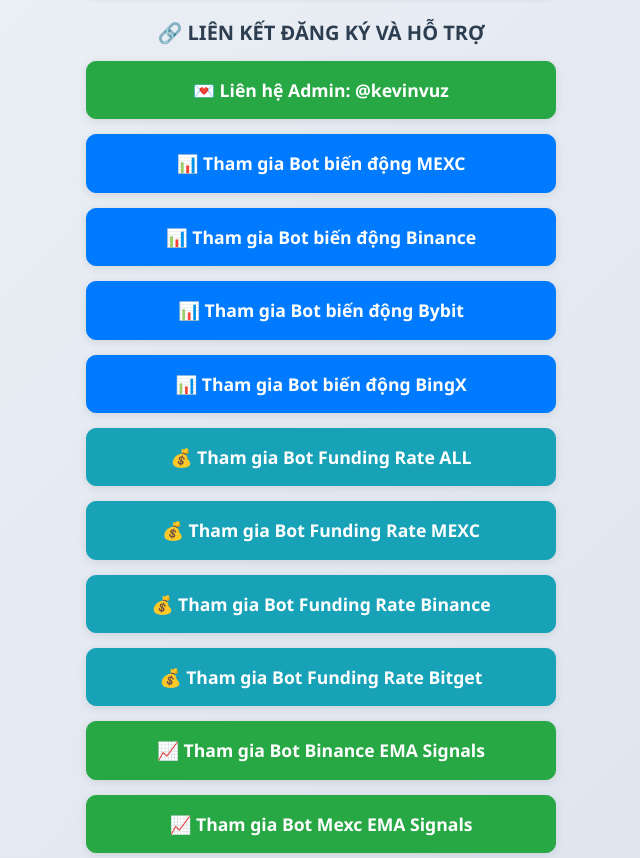
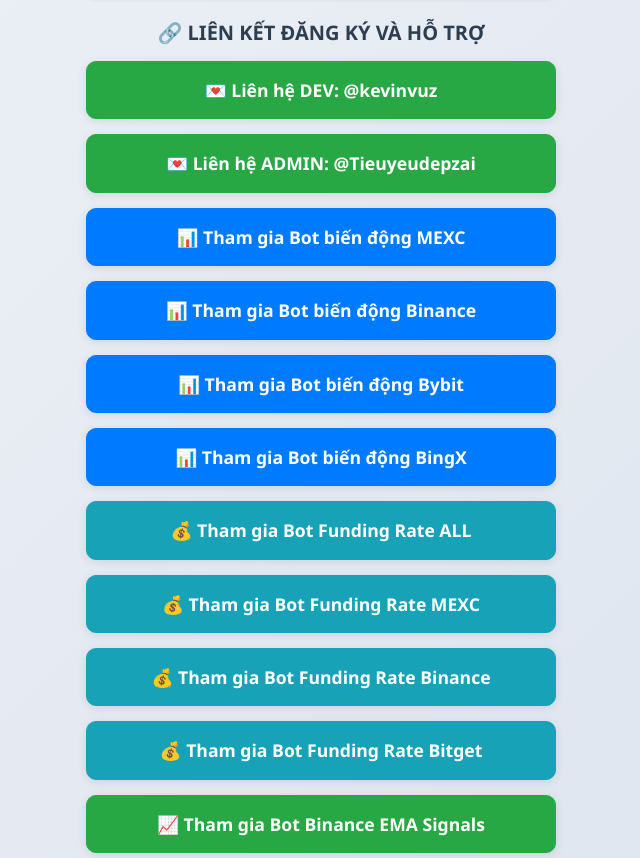
Before and after one commit to kienvmdev/kienvmdev.github.io, a plain HTML site: page index.html in a window 1280 px wide. Shown: the part 1215-2073 px from the top of the page, without its empty margins (319-959 px from the left). Drawn offline with nearby package versions, Linux system fonts and the light colour scheme.

Commit message:
update-UI

```diff
--- a/index.html
+++ b/index.html
@@ -205,7 +205,11 @@
         <h5 class="text-center mb-3 font-weight-bold" style="color: #2c3e50;">🔗 LIÊN KẾT ĐĂNG KÝ VÀ HỖ TRỢ</h5>
 
         <a href="https://t.me/kevinvuz" target="_blank" class="btn btn-lg btn-success link-button contact-admin">
-            💌 Liên hệ Admin: @kevinvuz
+            💌 Liên hệ DEV: @kevinvuz
+        </a>
+
+        <a href="https://t.me/Tieuyeudepzai" target="_blank" class="btn btn-lg btn-success link-button contact-admin">
+            💌 Liên hệ ADMIN: @Tieuyeudepzai
         </a>
 
         <a href="https://t.me/+fCdQ22-74U0wYTBl" target="_blank" class="btn btn-lg link-button btn-primary">
```
